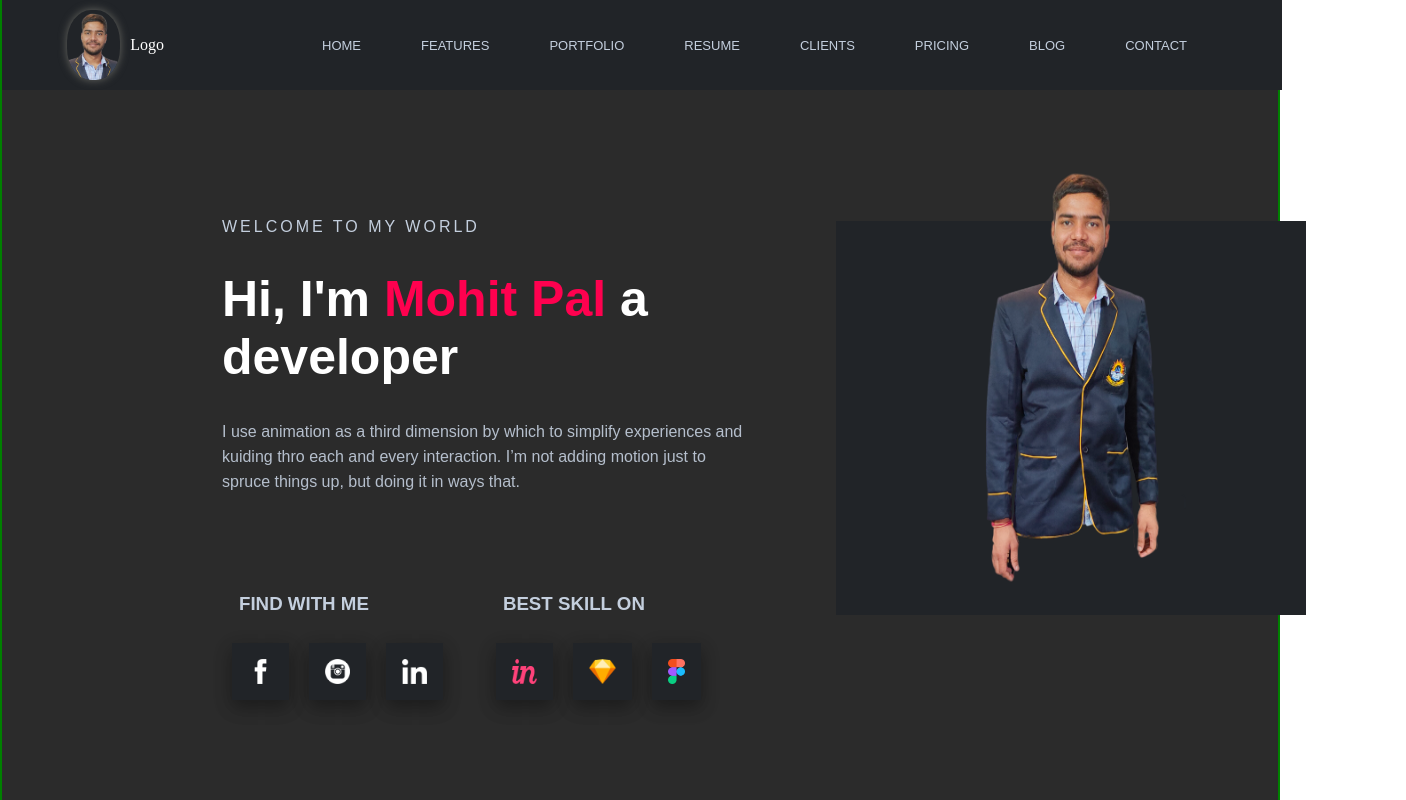
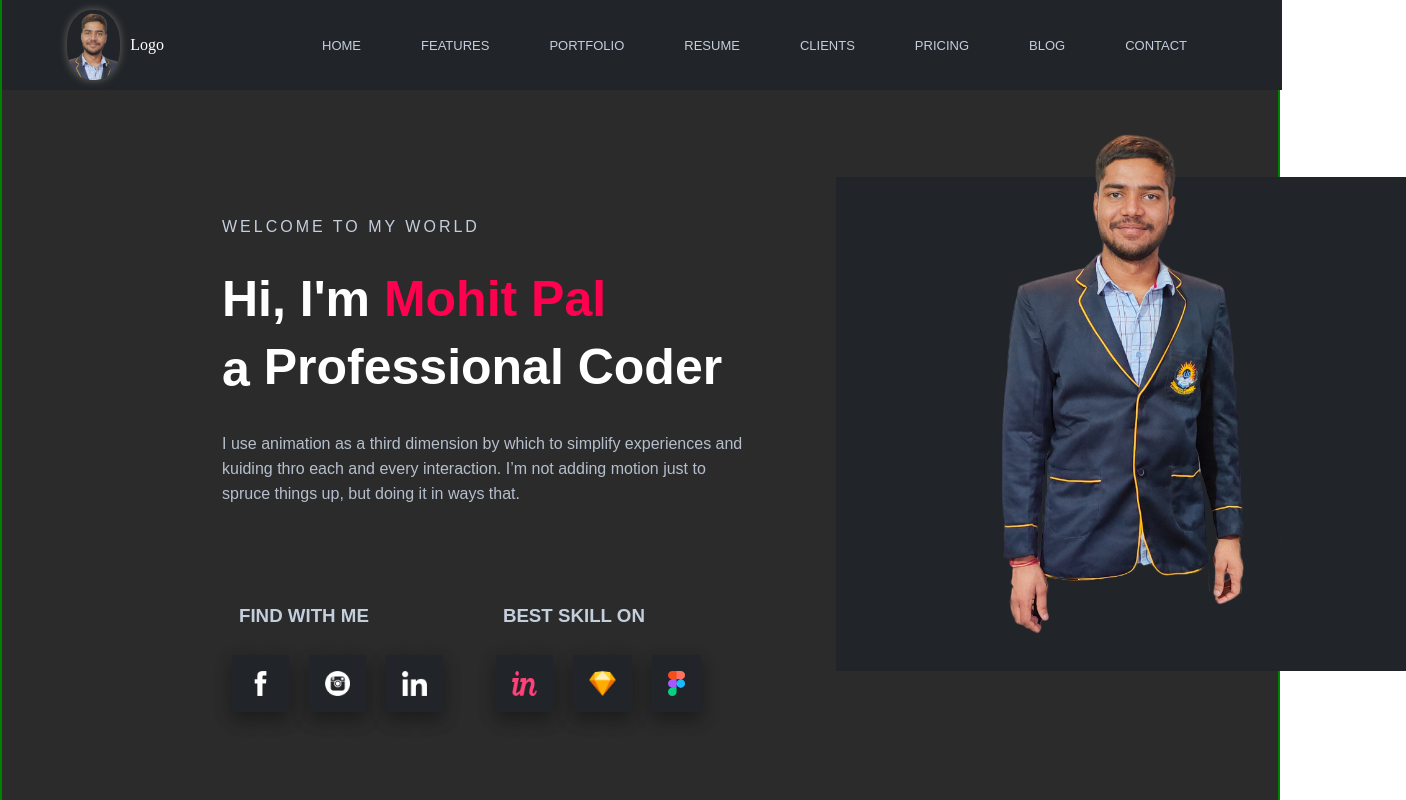
Before and after one commit to vijaypalbhagel/procode-portfolio, an Angular app: page / in a window 1280 px wide. Shown: the top 800 px of the page, 1406 px wide, since content can reach past the window. Built offline with nearby package versions, Linux system fonts and the light colour scheme.

Commit message:
developer and coder

```diff
--- a/src/app/component/home/home.component.css
+++ b/src/app/component/home/home.component.css
@@ -3,8 +3,8 @@
     margin: 10px;
 }
 .homeimg-content img{
-    height: 450px;
-    width: 250px;
+    height: 550px;
+    width: 350px;
     margin-top: -70px;
     padding-top: 0px;
 }
@@ -19,6 +19,9 @@
     grid-template-columns: 1fr 1fr;
     align-items: center !important;
     margin: 60px 130px;
+}
+#start{
+  display: none;
 }
 .home-content{
   padding-left: 30px;
@@ -77,3 +80,35 @@ h3{
   }
 
 }
+
+
+
+.typing-animation {
+  display: inline-block;
+  overflow: hidden;
+  white-space: nowrap;
+  margin: 0 auto;
+
+  animation: typing 2s ease-in-out ;
+  position: relative;
+  top: 10px;
+}
+.typing-animation2 {
+  display: inline-block;
+  overflow: hidden;
+  white-space: nowrap;
+  margin: 0 auto;
+
+  animation: typing2 2s ease-in-out ;
+  position: relative;
+  top: 10px;
+}
+
+@keyframes typing {
+  from { width: 0 }
+  to { width: 90% }
+}
+@keyframes typing2 {
+  from { width: 0 }
+  to { width: 90% }
+}
--- a/src/app/component/home/home.component.html
+++ b/src/app/component/home/home.component.html
@@ -2,7 +2,7 @@
   <div class="home-content">
     <p>WELCOME TO MY WORLD</p>
     <div class="heading-content">
-      <h1>Hi, I'm <span>Mohit Pal</span> a developer</h1>
+      <h1>Hi, I'm <span>Mohit Pal</span> <br> a <label  [ngClass]="className">  {{bannerTxt}}</label></h1>
       <p class="para-content"> I use animation as a third dimension by which to simplify experiences and kuiding thro
         each and every interaction. I’m not adding motion just to spruce things up, but doing it in ways that. </p>
     </div>
@@ -27,3 +27,5 @@
     </div>
   </div>
 </div>
+
+<button id="start" (click)="startInterval()">start</button>
--- a/src/app/component/home/home.component.ts
+++ b/src/app/component/home/home.component.ts
@@ -1,12 +1,88 @@
-import { Component } from '@angular/core';
+import { Component, Inject, OnDestroy,PLATFORM_ID  } from '@angular/core';
+import { CommonModule, isPlatformBrowser } from '@angular/common';
+
+
 
 @Component({
   selector: 'app-home',
   standalone: true,
-  imports: [],
+  imports: [CommonModule],
   templateUrl: './home.component.html',
-  styleUrl: './home.component.css'
+  styleUrl: './home.component.css',
+
 })
-export class HomeComponent {
+export class HomeComponent implements OnDestroy  {
+  bannerTxt: any='Developer'
+  private intervalId: any;
+  className:any='typing-animation'
+
+  constructor(@Inject(PLATFORM_ID) private platformId: object) { }
+
+  ngOnDestroy(): void {
+    this.clearInterval();
+  }
+
+
+
+
+
+
+
+
+
+   startInterval(): void {
+    this.intervalId = setInterval(() => {
+     console.log('timer start')
+     this.bannerTxt= this.bannerTxt=='Developer'?'Professional Coder':'Developer'
+     if(this.bannerTxt =='Developer'){
+      this.className='typing-animation'
+     }else{
+      this.className=''
+       this.className='typing-animation2'
+     }
+    }, 3000);
+  }
+
+   clearInterval(): void {
+    if (this.intervalId) {
+      clearInterval(this.intervalId);
+    }
+  }
+
+
+
+
+
+
+
+
+
+
+
+
+
+
+
+
+
+
+
+
+
+  ngOnInit(): void {
+
+    if (isPlatformBrowser(this.platformId)) {
+      document.getElementById('start')?.click()
+    }
+    console.log('ngOnInit called');
+
+  }
+
+
+
+
+  // ngOnDestroy(): void {
+  //   console.log('ngOnDestroy called');
+  // }
 
 }
```
